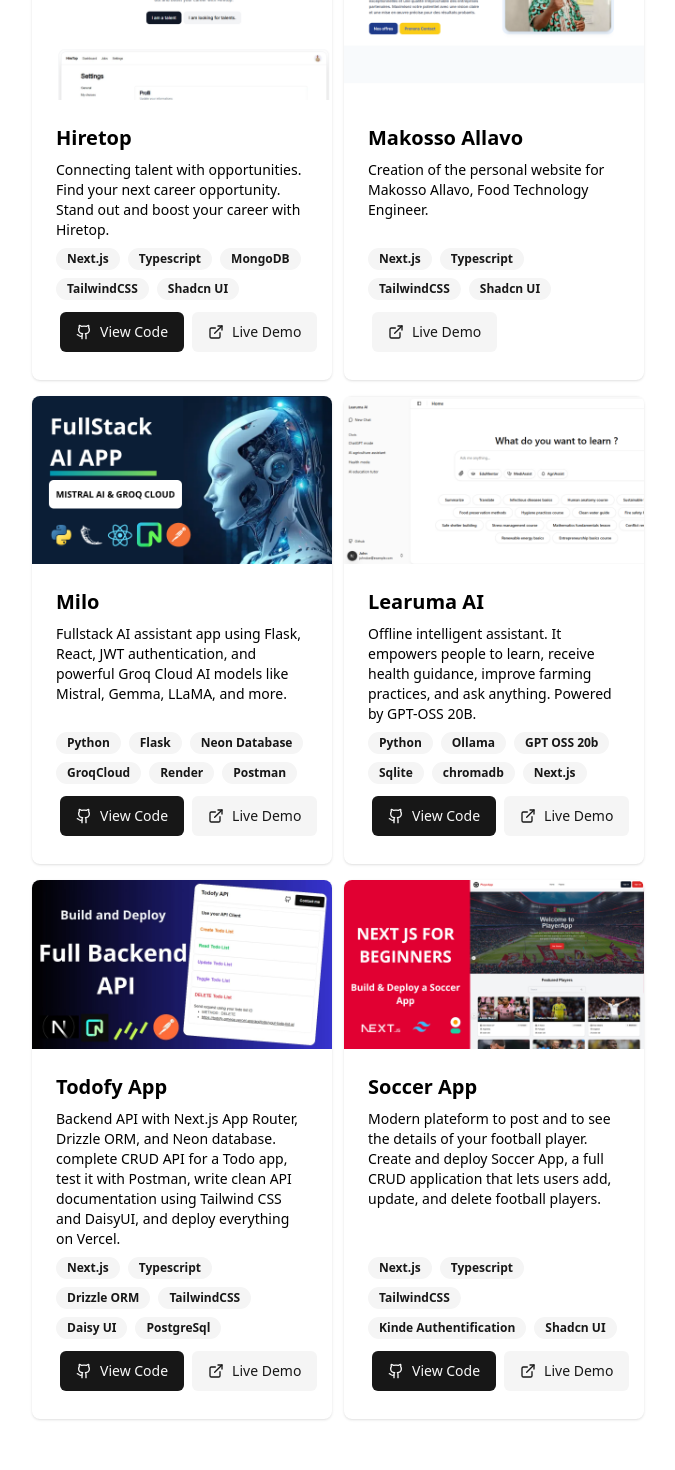
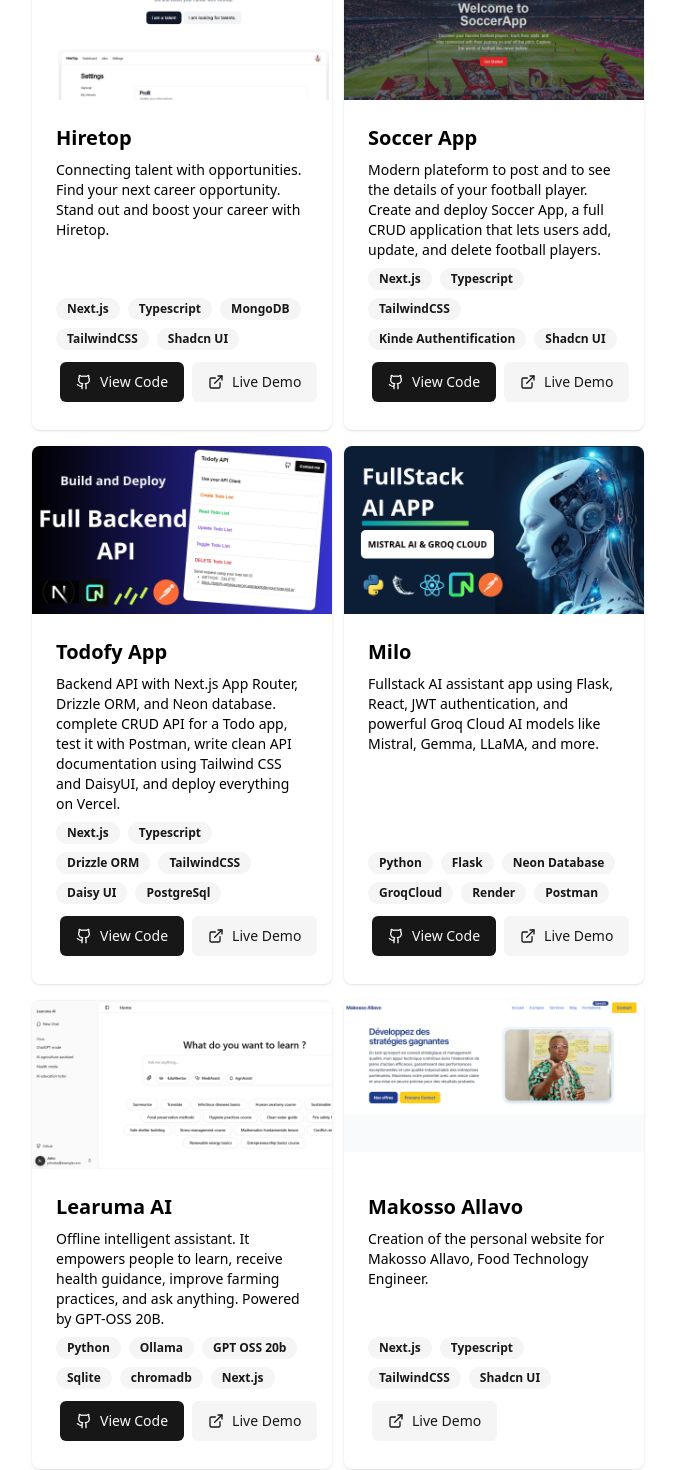
Before and after one commit to Osiris8/osirismigan, a Next.js app: page / in a window 1280 px wide. Shown: the part 2640-4110 px from the top of the page, without its empty margins (304-979 px from the left). Built offline with nearby package versions, Linux system fonts and the light colour scheme.

Commit message:
cleaning

```diff
--- a/components/Experience.tsx
+++ b/components/Experience.tsx
@@ -6,18 +6,16 @@ import sens1 from "@/public/images/sens1.png";
 import { useState } from "react";
 
 export default function Experience() {
-  // Initial State 'number | null'
   const [stateIsOpen, setStateIsOpen] = useState<number | null>(null);
 
-  // Change the state when it's cliqued
   const toggleDetails = (index: number) => {
-    setStateIsOpen(stateIsOpen === index ? null : index); // If the same index, close this experience
+    setStateIsOpen(stateIsOpen === index ? null : index);
   };
 
   interface ExperienceType {
     company: string;
     role: string;
-    logo: StaticImageData; // Type for Next.js Images
+    logo: StaticImageData;
     dates: string;
     details: string;
     url: string;
--- a/components/Project.tsx
+++ b/components/Project.tsx
@@ -3,7 +3,7 @@ import Image, { StaticImageData } from "next/image";
 import allavo from "@/public/images/allavo.png";
 import opentranscriptai from "@/public/images/opentranscriptai.png";
 import hiretop from "@/public/images/hiretop.png";
-import playerApp from "@/public/images/player-app.png";
+import soccerApp from "@/public/images/soccer-app.png";
 import milo from "@/public/images/milo.png";
 import learuma from "@/public/images/learuma.png";
 
@@ -13,7 +13,6 @@ import Link from "next/link";
 import { Button } from "./ui/button";
 import { Badge } from "./ui/badge";
 
-// Définition de l'interface Project
 interface ProjectType {
   title: string;
   description: string;
@@ -24,7 +23,6 @@ interface ProjectType {
 }
 
 export default function Project() {
-  // List of project to display
   const projects: ProjectType[] = [
     /*{
       title: "Learna AI",
@@ -55,7 +53,7 @@ export default function Project() {
       title: "OpenTranscriptAI",
       description:
         "OpentranscriptAI is an online platform that allows you to easily convert audio or video files into text. Our transcription service uses advanced technology to deliver fast and accurate transcriptions, helping you make the most of your audiovisual content.",
-      imageUrl: opentranscriptai, // Pas d'image fournie, donc vide
+      imageUrl: opentranscriptai,
       badges: [
         "Next.js",
         "Typescript",
@@ -73,21 +71,44 @@ export default function Project() {
       title: "Hiretop",
       description:
         "Connecting talent with opportunities. Find your next career opportunity. Stand out and boost your career with Hiretop.",
-      imageUrl: hiretop, // Pas d'image fournie, donc vide
+      imageUrl: hiretop,
       badges: ["Next.js", "Typescript", "MongoDB", "TailwindCSS", "Shadcn UI"],
       codeLink: "https://github.com/Osiris8/hiretop.git",
       demoLink: "https://hiretop-iota.vercel.app",
     },
+
     {
-      title: "Makosso Allavo",
+      title: "Soccer App",
       description:
-        "Creation of the personal website for Makosso Allavo, Food Technology Engineer.",
-      imageUrl: allavo, // Pas d'image fournie, donc vide
-      badges: ["Next.js", "Typescript", "TailwindCSS", "Shadcn UI"],
-      codeLink: "", // Pas de lien de code fourni
-      demoLink: "https://www.makossoallavo.com/",
+        "Modern plateform to post and to see the details of your football player. Create and deploy Soccer App, a full CRUD application that lets users add, update, and delete football players.",
+      imageUrl: soccerApp,
+      badges: [
+        "Next.js",
+        "Typescript",
+
+        "TailwindCSS",
+        "Kinde Authentification",
+        "Shadcn UI",
+      ],
+      codeLink: "https://github.com/Osiris8/player-app",
+      demoLink: "https://www.youtube.com/watch?v=txeTcmivwuY&t=99s",
     },
-
+    {
+      title: "Todofy App",
+      description:
+        "Backend API with Next.js App Router, Drizzle ORM, and Neon database. complete CRUD API for a Todo app, test it with Postman, write clean API documentation using Tailwind CSS and DaisyUI, and deploy everything on Vercel.",
+      imageUrl: todofyApp,
+      badges: [
+        "Next.js",
+        "Typescript",
+        "Drizzle ORM",
+        "TailwindCSS",
+        "Daisy UI",
+        "PostgreSql",
+      ],
+      codeLink: "https://github.com/Osiris8/todofy",
+      demoLink: "https://todofy-omega.vercel.app/",
+    },
     {
       title: "Milo",
       description:
@@ -104,7 +125,6 @@ export default function Project() {
       codeLink: "https://github.com/Osiris8/milo",
       demoLink: "https://frontend-milo.vercel.app/login",
     },
-
     {
       title: "Learuma AI",
       description:
@@ -122,37 +142,13 @@ export default function Project() {
       demoLink: "https://youtu.be/otQCjSorqIA?si=NMAEHx0OK82Captc",
     },
     {
-      title: "Todofy App",
+      title: "Makosso Allavo",
       description:
-        "Backend API with Next.js App Router, Drizzle ORM, and Neon database. complete CRUD API for a Todo app, test it with Postman, write clean API documentation using Tailwind CSS and DaisyUI, and deploy everything on Vercel.",
-      imageUrl: todofyApp,
-      badges: [
-        "Next.js",
-        "Typescript",
-        "Drizzle ORM",
-        "TailwindCSS",
-        "Daisy UI",
-        "PostgreSql",
-      ],
-      codeLink: "https://github.com/Osiris8/todofy", // Lien vers le code source supposé
-      demoLink: "https://todofy-omega.vercel.app/",
-    },
-
-    {
-      title: "Soccer App",
-      description:
-        "Modern plateform to post and to see the details of your football player. Create and deploy Soccer App, a full CRUD application that lets users add, update, and delete football players.",
-      imageUrl: playerApp, // Pas d'image fournie, donc vide
-      badges: [
-        "Next.js",
-        "Typescript",
-
-        "TailwindCSS",
-        "Kinde Authentification",
-        "Shadcn UI",
-      ],
-      codeLink: "https://github.com/Osiris8/player-app", // Lien vers le code source supposé
-      demoLink: "https://www.youtube.com/watch?v=txeTcmivwuY&t=99s",
+        "Creation of the personal website for Makosso Allavo, Food Technology Engineer.",
+      imageUrl: allavo,
+      badges: ["Next.js", "Typescript", "TailwindCSS", "Shadcn UI"],
+      codeLink: "",
+      demoLink: "https://www.makossoallavo.com/",
     },
   ];
 
```
Also changed, not shown: public/images/soccer-app.png.
